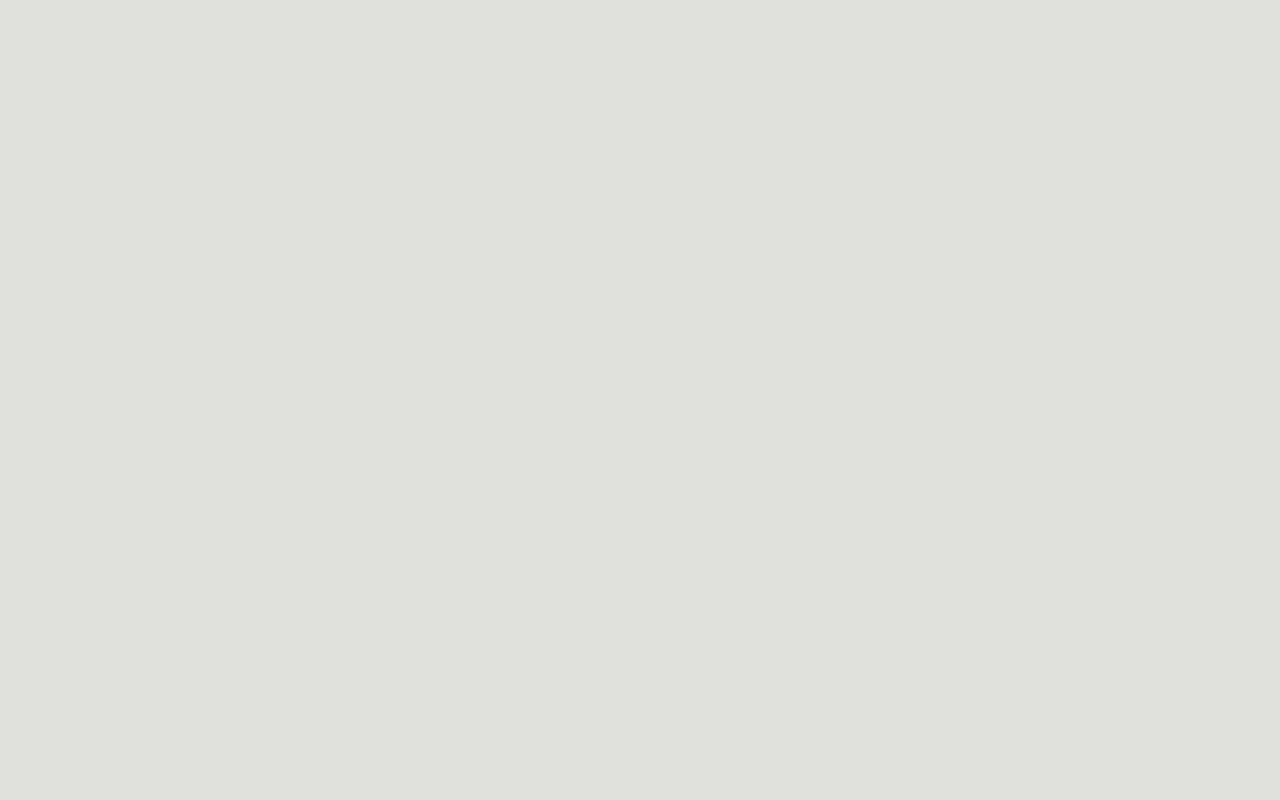
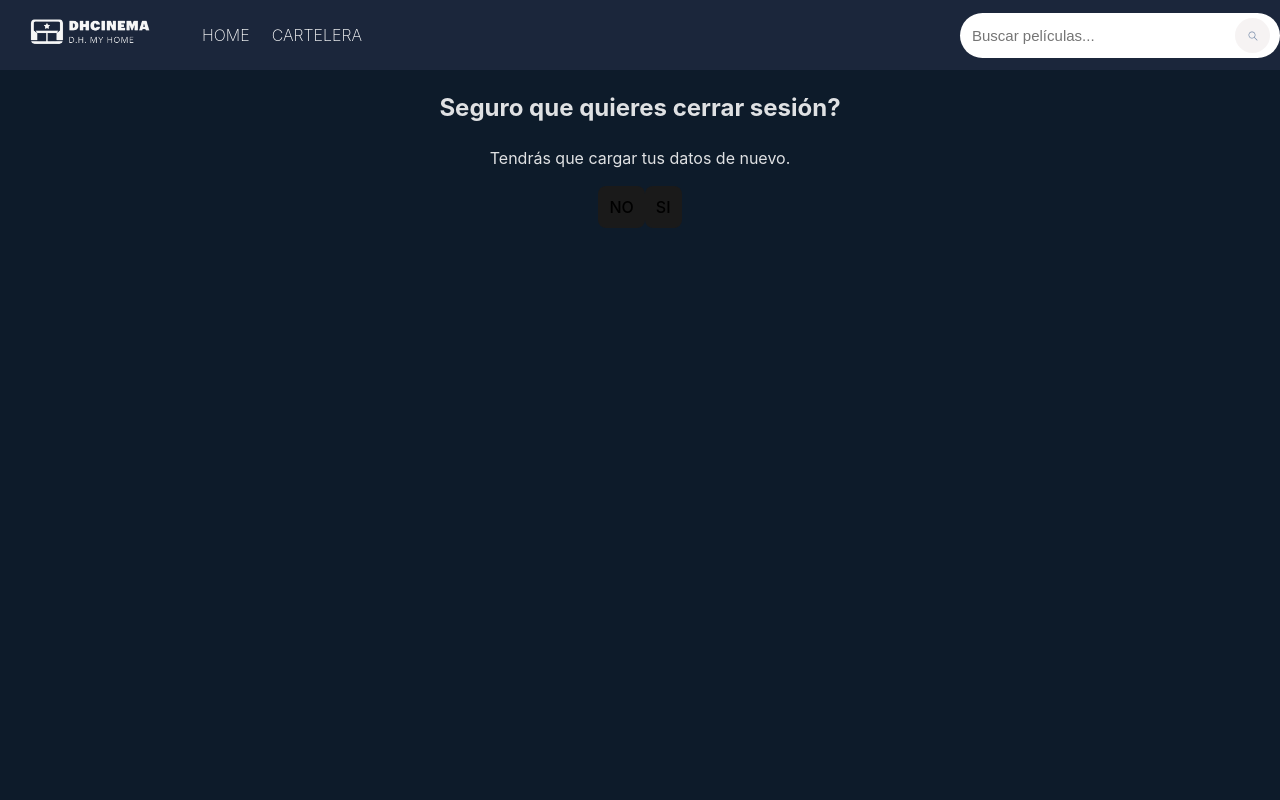
Before and after one commit to GustavoDago/DHCinema, a React (Vite) app in the folder cine-front/: page /cerrar-sesion in a window 1280 px wide. Before the commit this address had no page. Shown: the top 800 px of the page. Built offline with nearby package versions, Linux system fonts and the light colour scheme.

Commit message:
vista de cierre de sesion terminada //sin css

```diff
--- /dev/null
+++ b/cine-front/src/components/CerrarSesion.jsx
@@ -0,0 +1,14 @@
+import { useEffect } from "react";
+
+function CerrarSesion() {
+  useEffect(() => {
+    localStorage.removeItem('savedEmail');
+    localStorage.removeItem('savedPassword')
+    localStorage.removeItem('rememberMe')
+
+  }, []);
+
+  return null;
+}
+
+export default CerrarSesion;
--- a/cine-front/src/components/DropdownProfile.jsx
+++ b/cine-front/src/components/DropdownProfile.jsx
@@ -22,20 +22,34 @@ const DropdownProfile = () => {
 
     return (
         <div className="account-container" ref={menuRef}>
+            {localStorage.getItem('savedEmail') && localStorage.getItem('savedPassword') &&
+                <p>Hola {localStorage.getItem('savedEmail')}</p>
+            }
             <div className="account-trigger" onClick={() => {setOpen(!open)}}>
                 <img src="/icons/account-icon.svg" />
             </div>
             <div className={`drop-down-profile ${open? 'active' : 'inactive'}`}>
                 <ul>
+                    {!localStorage.getItem('savedEmail') && !localStorage.getItem('savedPassword') &&
                         <Link to='/inicio-sesion'>
                             <li className="drop-down-item">Iniciar Sesion</li>
                         </Link>
+                    }
+                    {!localStorage.getItem('savedEmail') && !localStorage.getItem('savedPassword') &&
                         <Link to='/registrarse'>
                             <li className="drop-down-item">Crear Cuenta</li>
                         </Link>
+                    }
+                    {localStorage.getItem('savedEmail') && localStorage.getItem('savedPassword') &&
                         <Link to='/admin'>
                             <li className="drop-down-item">Panel de Administrador</li>
                         </Link>
+                    }
+                    {localStorage.getItem('savedEmail') && localStorage.getItem('savedPassword') &&
+                        <Link to='/cerrar-sesion'>
+                            <li className="drop-down-item">Cerrar Sesion</li>
+                        </Link>
+                    }
 
                 </ul>
             </div>
--- a/cine-front/src/index.css
+++ b/cine-front/src/index.css
@@ -1391,7 +1391,8 @@ div.asignoCategorias {
 .register-div p {
   margin: 0px 5px;
 }
-
+/** Cierre de Sesion **/
+.signOut
 /** Vista registro **/
 
 .register {
--- a/cine-front/src/main.jsx
+++ b/cine-front/src/main.jsx
@@ -8,6 +8,7 @@ import ShowMore from './routes/ShowMore.jsx'
 import MovieDetails from './routes/MovieDetails.jsx'
 import AdministrationPanel from './routes/AdministrationPanel.jsx'
 import SignIn from './routes/SignIn.jsx'
+import SignOut from './routes/SignOut.jsx'
 import Register from './routes/Register.jsx'
 import ListadoPeliculas from './components/ListadoPeliculas.jsx'
 import GestionAdmin from './components/GestionAdmin.jsx'
@@ -35,6 +36,7 @@ ReactDOM.createRoot(document.getElementById('root')).render(
         </Route>
         <Route path='inicio-sesion' element={<SignIn />} />
         <Route path='registrarse' element={<Register />} />
+        <Route path='cerrar-sesion' element={<SignOut />} />
       </Route>
     </Routes>
   </BrowserRouter>
--- /dev/null
+++ b/cine-front/src/routes/SignOut.jsx
@@ -0,0 +1,30 @@
+import { useState } from "react";
+import { Link } from "react-router-dom";
+import CerrarSesion from "../components/CerrarSesion";
+
+function SignOut() {
+  const [isSesionCerrada, setSesionCerrada] = useState(false);
+
+  const handleSignOut = () => {
+    // Clear authentication data
+    // Perform additional sign-out actions
+    setSesionCerrada(true);
+
+  };
+
+  return (
+    <div className="signOut">
+      <h2>Seguro que quieres cerrar sesión?</h2>
+      <p>Tendrás que cargar tus datos de nuevo.</p>
+      <Link to="/">
+        <button>NO </button>
+      </Link>
+
+      <a href="/"><button onClick={handleSignOut}>SI</button></a>
+      {isSesionCerrada && <CerrarSesion />}
+
+    </div>
+  );
+}
+
+export default SignOut;
```
Also changed, not shown: cine-front/src/routes/SignIn.jsx (+4 -4 lines). Lines whose indentation alone changed are shown as unchanged.
